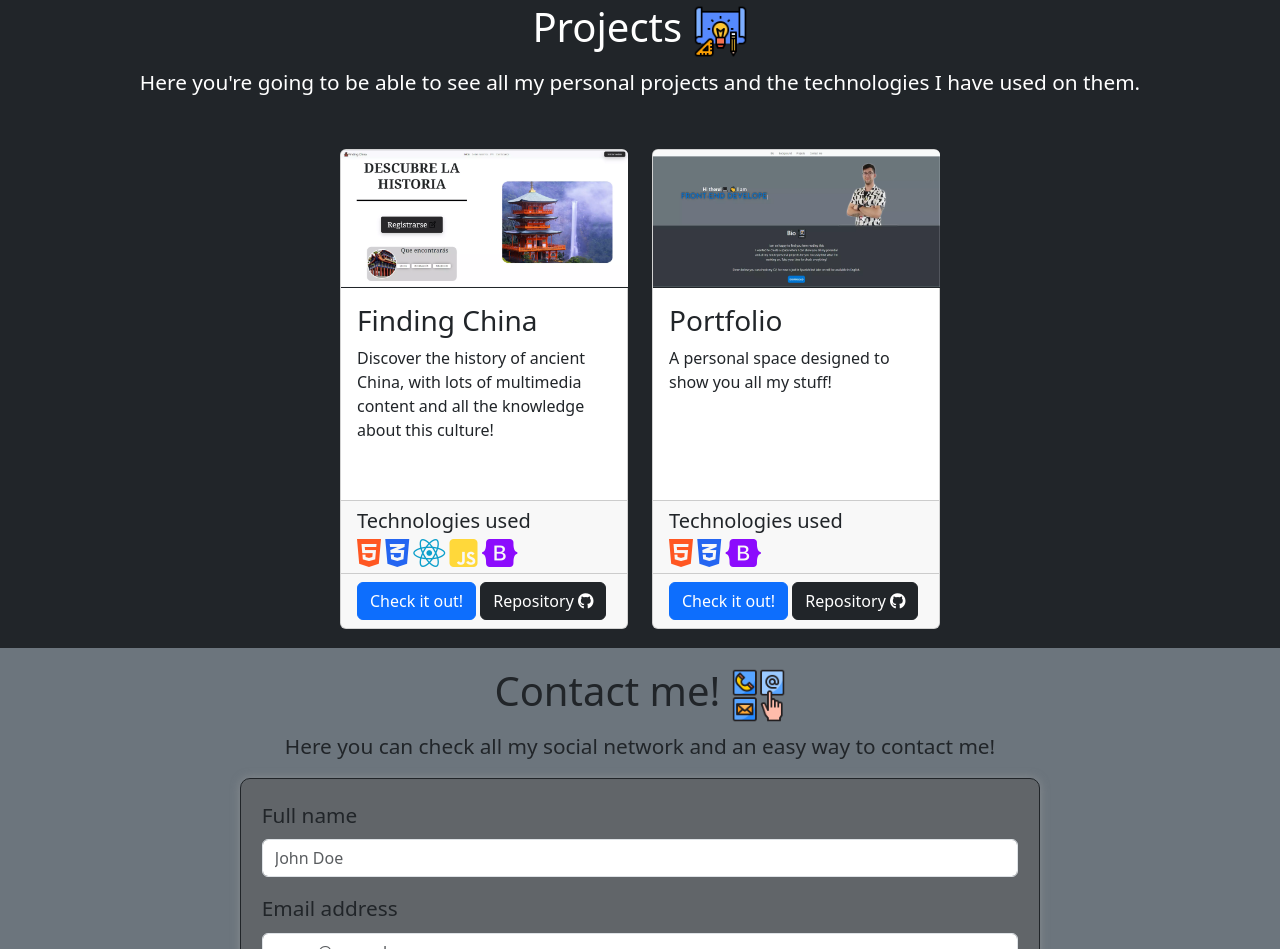
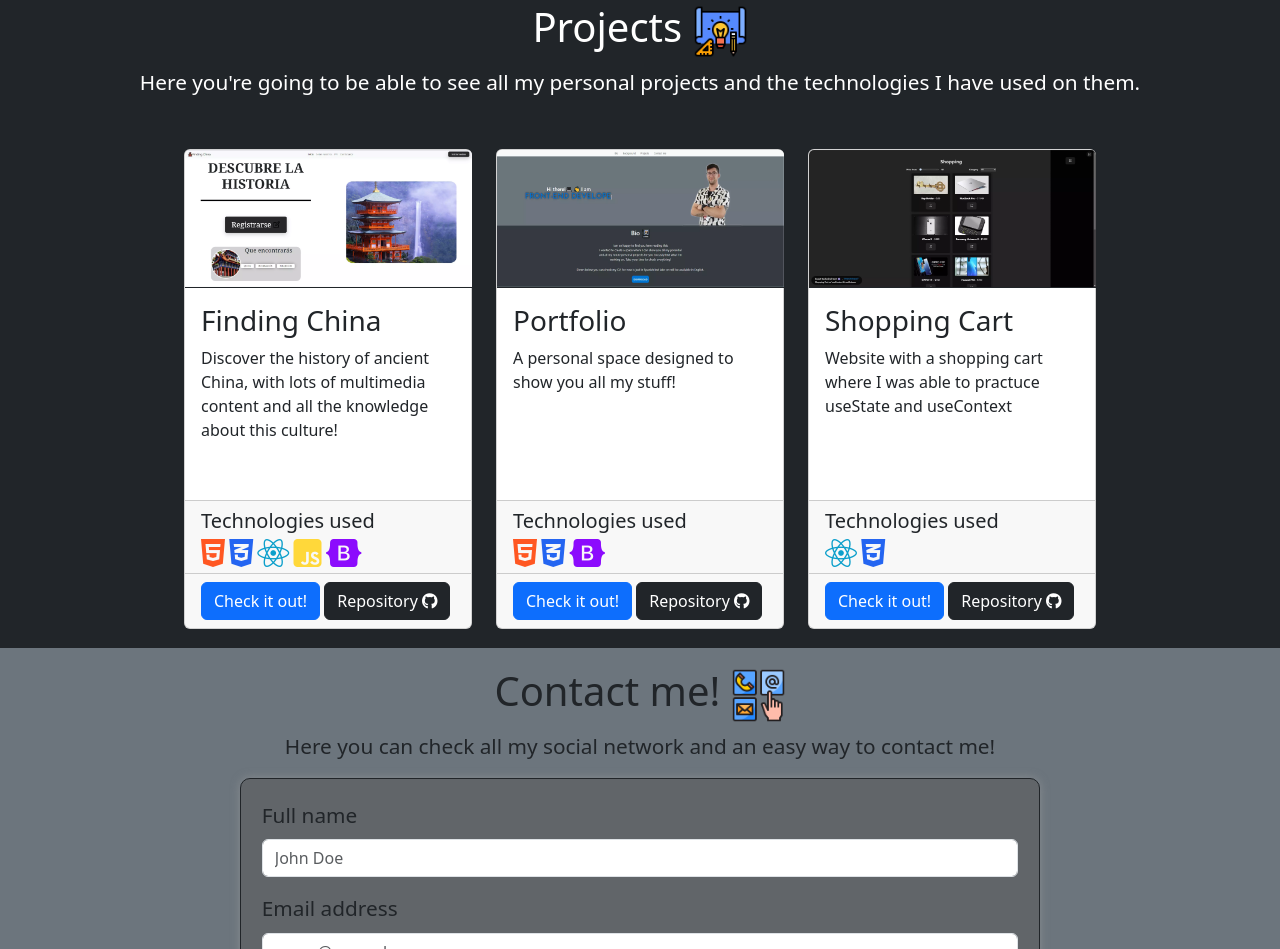
Before and after one commit to nandolopez7/Porfolio, a website: page index.html in a window 1280 px wide. Shown: the part 2584-3533 px from the top of the page. Drawn offline with nearby package versions, Linux system fonts and the light colour scheme.

Commit message:
New card project added to portfolio(shopping cart)

```diff
--- a/index.html
+++ b/index.html
@@ -342,6 +342,46 @@
                   </div>
                 </div>
               </div>
+              <div class="col-sm card-column">
+                <div class="card">
+                  <img
+                    src="./images/shoppingCart.webp"
+                    class="card-img-top ph-card"
+                    alt="portfolio"
+                  />
+                  <div class="card-body">
+                    <h3 class="card-title">Shopping Cart</h3>
+                    <p class="card-text">
+                      Website with a shopping cart where I was able to practuce useState and useContext
+                    </p>
+                  </div>
+                  <div class="card-footer">
+                    <h5 class="card-title">Technologies used</h5>
+                    <i
+                      class="fa-brands fa-react fa-2xl"
+                      style="color: #0c9fcb"
+                    ></i>
+                    <i
+                      class="fa-brands fa-css3-alt fa-2xl"
+                      style="color: #2465f1"
+                    ></i>
+                  </div>
+                  <div class="card-footer">
+                    <a
+                      href="https://shoppingcarttest.netlify.app/"
+                      target="_blank"
+                      class="btn btn-primary"
+                      >Check it out!</a
+                    >
+                    <a
+                      href="https://github.com/nandolopez7/ShoppingCart"
+                      target="_blank"
+                      class="btn btn-dark"
+                      >Repository <i class="fa-brands fa-github"></i
+                    ></a>
+                  </div>
+                </div>
+              </div>
             </div>
           </div>
         </section>
```
Also changed, not shown: images/shoppingCart.webp (added).
